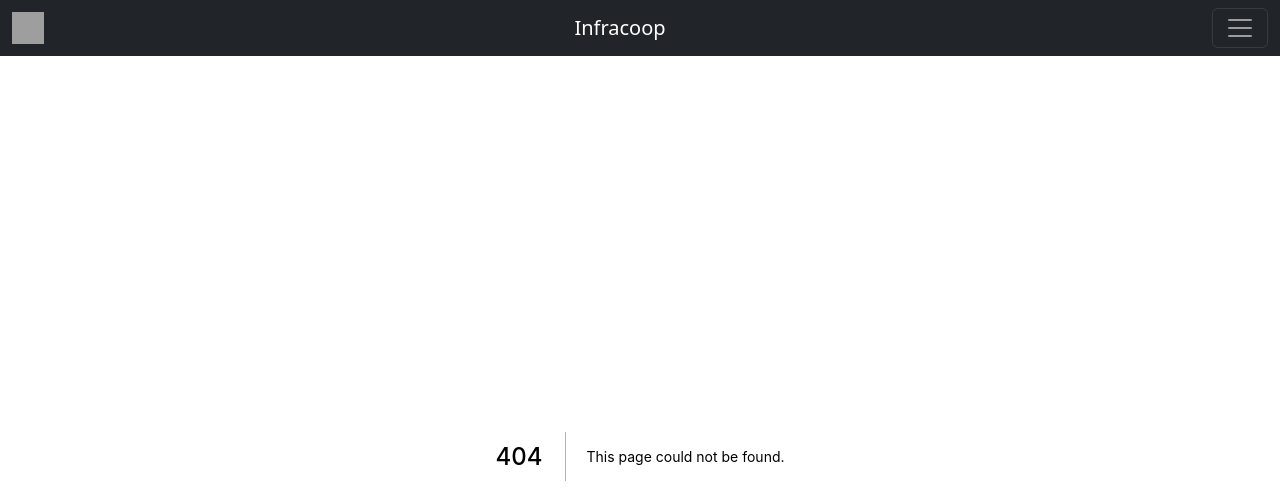
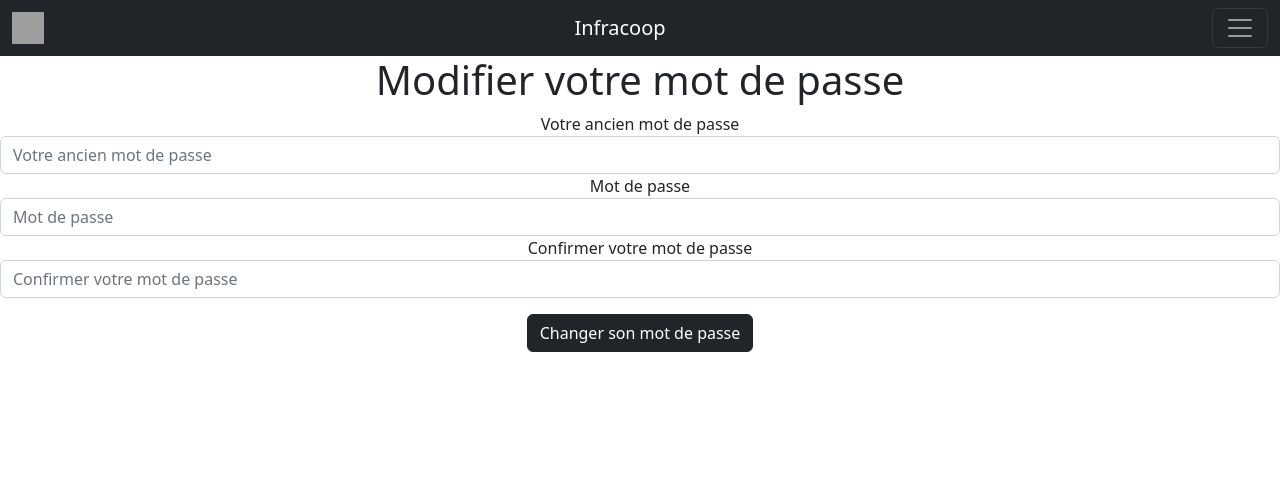
Before and after one commit to fabien5525/front-infracoop, a Next.js app: page /modif-mdp in a window 1280 px wide. Before the commit this address had no page. Shown: the top 504 px of the page. Built offline with nearby package versions, Linux system fonts and the light colour scheme; grey boxes are pictures that could not be loaded.

Commit message:
Modif page profil + Ajout page modif mail & modif mdp + reflexion page accueil

```diff
--- /dev/null
+++ b/pages/modif-mdp/index.jsx
@@ -0,0 +1,37 @@
+
+const ModifMdp = () => {
+  return (
+    <>
+      <div className="table">
+        <h1>Modifier votre mot de passe</h1>
+        <label htmlFor="">Votre ancien mot de passe</label>
+          <div className="input-group">
+            <input
+              type="password"
+              className="form-control"
+              placeholder="Votre ancien mot de passe"
+            />
+          </div>
+        <label htmlFor="">Mot de passe</label>
+          <div className="input-group">
+            <input
+              type="password"
+              className="form-control"
+              placeholder="Mot de passe"
+            />
+          </div>
+          <label htmlFor="">Confirmer votre mot de passe</label>
+          <div className="input-group mb-3">
+            <input
+              type="password"
+              className="form-control"
+              placeholder="Confirmer votre mot de passe"
+            />
+      </div>
+      <button type="submit" className="btn btn-dark">Changer son mot de passe</button>
+      </div>
+    </>
+  );
+};
+
+export default ModifMdp;
```
Also changed, not shown: pages/index.js (+0 -28 lines), pages/modif-mail/index.jsx (added, +20 -0 lines), pages/profil/index.jsx (+15 -4 lines).
